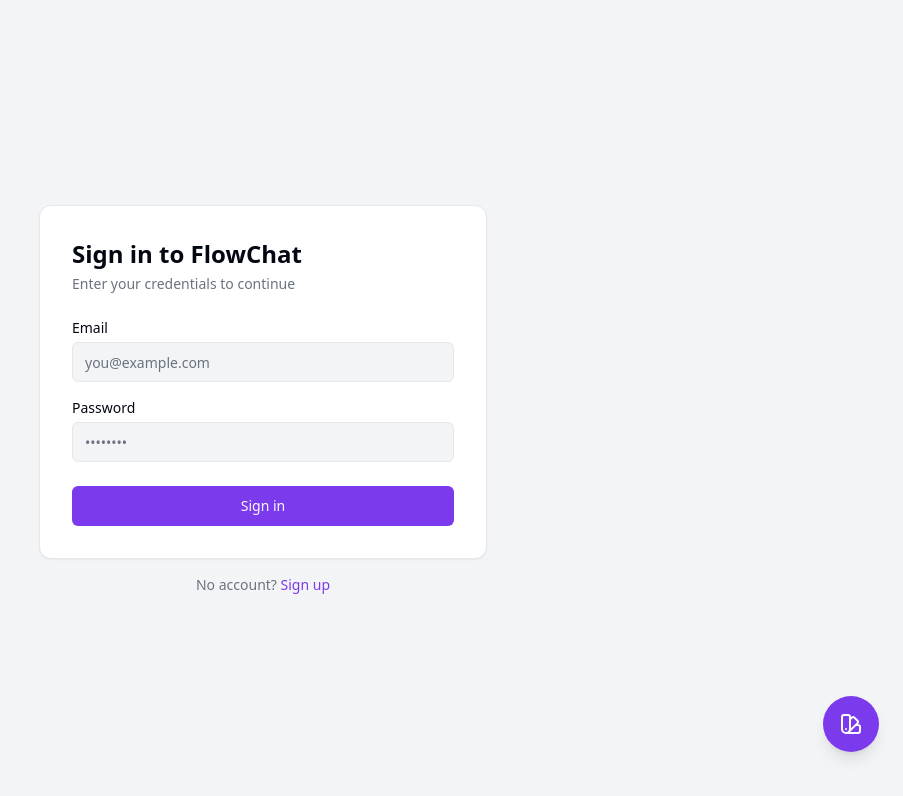
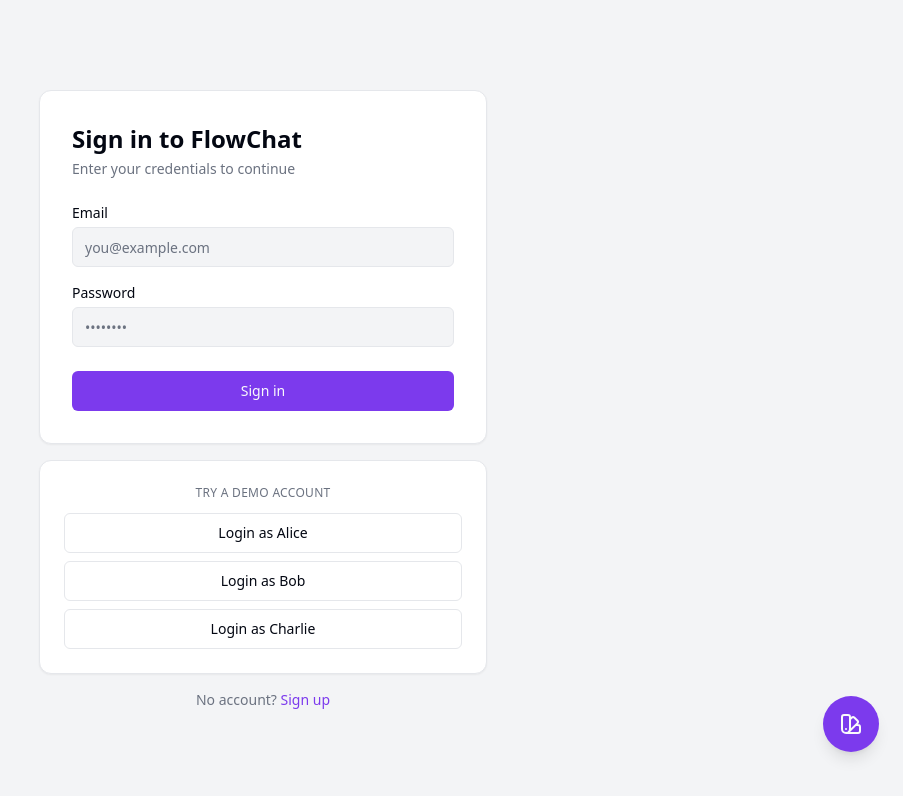
Before and after one commit to G-akram/flowchat, a React (Vite) app in the folder apps/web/: page /login in a window 1280 px wide. Shown: the top 796 px of the page, without its empty margins (377-1280 px from the left). Built offline with nearby package versions, Linux system fonts and the light colour scheme; no server answers.

Commit message:
add easy-login for demo accounts

```diff
--- a/apps/web/src/features/auth/pages/login-page.tsx
+++ b/apps/web/src/features/auth/pages/login-page.tsx
@@ -8,9 +8,18 @@
 import { loginSchema, type LoginFormValues } from '../schemas';
 import { useLogin } from '../api/use-login';
 
+const DEMO_ACCOUNTS = [
+  { name: 'Alice', email: 'alice@flowchat.dev' },
+  { name: 'Bob', email: 'bob@flowchat.dev' },
+  { name: 'Charlie', email: 'charlie@flowchat.dev' },
+] as const;
+
+const DEMO_PASSWORD = 'password123';
+
 export function LoginPage(): React.JSX.Element {
   const navigate = useNavigate();
   const { mutate: login, isPending, error: mutationError } = useLogin();
+  const [demoLoadingEmail, setDemoLoadingEmail] = React.useState<string | null>(null);
 
   const {
     register,
@@ -35,6 +44,21 @@
         }
       },
     });
+  }
+
+  function loginAsDemo(email: string): void {
+    setDemoLoadingEmail(email);
+    login(
+      { email, password: DEMO_PASSWORD },
+      {
+        onSuccess: () => {
+          void navigate('/app', { replace: true });
+        },
+        onSettled: () => {
+          setDemoLoadingEmail(null);
+        },
+      },
+    );
   }
 
   const serverError =
@@ -90,6 +114,26 @@
           </form>
         </div>
 
+        <div className="rounded-xl border border-border bg-card p-6 shadow-sm">
+          <p className="mb-3 text-center text-xs font-medium uppercase tracking-wide text-muted-foreground">
+            Try a demo account
+          </p>
+          <div className="flex flex-col gap-2">
+            {DEMO_ACCOUNTS.map((account) => (
+              <Button
+                key={account.email}
+                variant="outline"
+                className="w-full text-foreground"
+                isLoading={demoLoadingEmail === account.email}
+                disabled={isPending || demoLoadingEmail !== null}
+                onClick={() => loginAsDemo(account.email)}
+              >
+                Login as {account.name}
+              </Button>
+            ))}
+          </div>
+        </div>
+
         <p className="text-center text-sm text-muted-foreground">
           No account?{' '}
           <Link to="/register" className="font-medium text-primary hover:underline">
```
